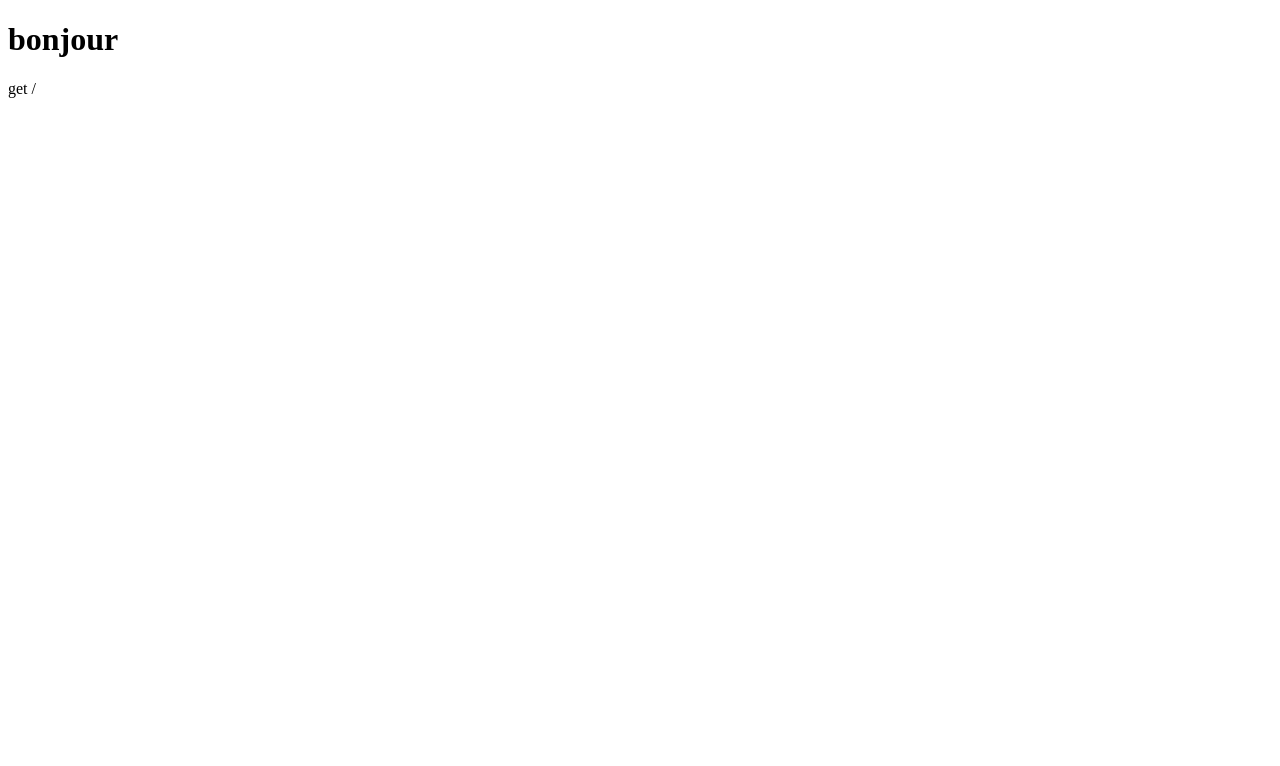
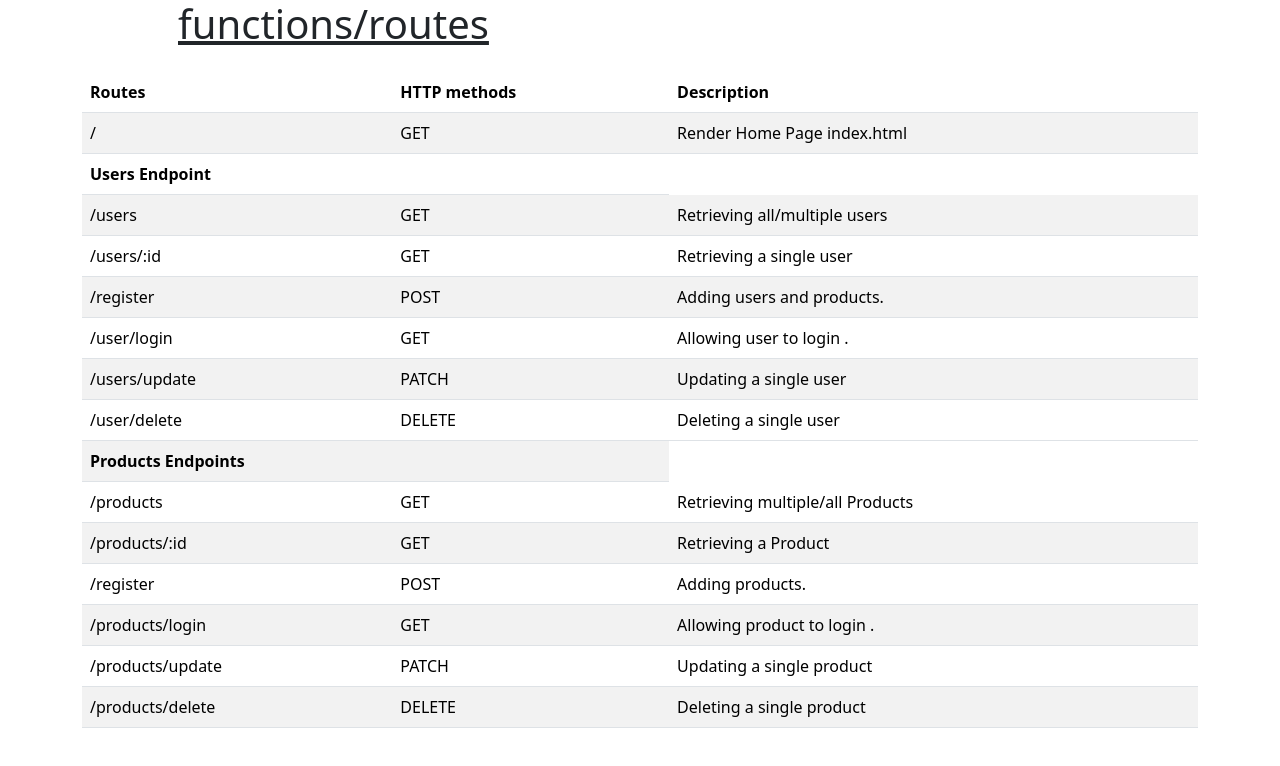
Before and after one commit to shaheemux/Node-js-Project, a website: page public/index.html in a window 1280 px wide. Drawn offline with nearby package versions, Linux system fonts and the light colour scheme.

Commit message:
added files

```diff
--- a/package.json
+++ b/package.json
@@ -12,7 +12,9 @@
   "license": "ISC",
   "dependencies": {
     "cors": "^2.8.5",
+    "dotenv": "^16.4.5",
     "express": "^4.18.2",
+    "mysql2": "^3.9.2",
     "nodemon": "^3.1.0"
   }
 }
--- a/public/index.html
+++ b/public/index.html
@@ -3,12 +3,109 @@
 <head>
     <meta charset="UTF-8">
     <meta name="viewport" content="width=device-width, initial-scale=1.0">
-    <title>Document</title>
+    <title>Static Page</title>
 </head>
 <body>
 
-    <h1>bonjour</h1>
-    <label>get / </label>
+    <!DOCTYPE html>
+<html lang="en">
+<head>
+    <meta charset="UTF-8">
+    <meta name="viewport" content="width=device-width, initial-scale=1.0">
+    <title>Document</title>
+    <link rel="stylesheet" href="https://cdn.jsdelivr.net/npm/bootstrap@5.3.2/dist/css/bootstrap.min.css
+    ">
+</head>
+<body>
+    <div class="container">
+        <h1 class="mb-4 ps-5 ms-5">
+            <u>functions/routes</u>
+        </h1>
+        <table class="table table-striped mt-4">
+            <thead>
+                <th colspan="2">Routes</th>
+                <th colspan="2">HTTP methods</th>
+                <th colspan="2">Description</th>
+            </thead>
+            <tbody>
+                <tr>
+                    <td colspan="2">/</td>
+                    <td colspan="2">GET</td>
+                    <td colspan="2">Render Home Page index.html </td>
+                </tr>
+                <th colspan="4">
+                    Users Endpoint
+                </th>
+                <tr>
+                    <td colspan="2">/users</td>
+                    <td colspan="2">GET</td>
+                    <td colspan="2">Retrieving all/multiple users</td>
+                </tr>
+                <tr>
+                    <td colspan="2">/users/:id</td>
+                    <td colspan="2">GET</td>
+                    <td colspan="2">Retrieving a single user</td>
+                </tr>
+                <tr>
+                    <td colspan="2">/register</td>
+                    <td colspan="2">POST</td>
+                    <td colspan="2">Adding users and products.</td>
+                </tr>
+                <tr>
+                    <td colspan="2">/user/login</td>
+                    <td colspan="2">GET</td>
+                    <td colspan="2">Allowing user to login .</td>
+                </tr>
+                <tr>
+                    <td colspan="2">/users/update</td>
+                    <td colspan="2">PATCH</td>
+                    <td colspan="2">Updating a single user</td>
+                </tr>
+                <tr>
+                    <td colspan="2">/user/delete</td>
+                    <td colspan="2">DELETE</td>
+                    <td colspan="2">Deleting a single user</td>
+                </tr>
+                <th colspan="4">
+                    Products Endpoints
+                </th>
+                <tr>
+                    <td colspan="2">/products</td>
+                    <td colspan="2">GET</td>
+                    <td colspan="2">Retrieving multiple/all Products</td>
+                </tr>
+                <tr>
+                    <td colspan="2">/products/:id</td>
+                    <td colspan="2">GET</td>
+                    <td colspan="2">Retrieving a Product</td>
+                </tr>
+                <tr>
+                    <td colspan="2">/register</td>
+                    <td colspan="2">POST</td>
+                    <td colspan="2">Adding products.</td>
+                </tr>
+                <!--  -->
+                <tr>
+                    <td colspan="2">/products/login</td>
+                    <td colspan="2">GET</td>
+                    <td colspan="2">Allowing product to login .</td>
+                </tr>
+                <tr>
+                    <td colspan="2">/products/update</td>
+                    <td colspan="2">PATCH</td>
+                    <td colspan="2">Updating a single product</td>
+                </tr>
+                <tr>
+                    <td colspan="2">/products/delete</td>
+                    <td colspan="2">DELETE</td>
+                    <td colspan="2">Deleting a single product</td>
+                </tr>
+            </tbody>
+        </table>
+        <script src="https://cdn.jsdelivr.net/npm/bootstrap@5.3.2/dist/js/bootstrap.bundle.min.js
+        "></script>
+</body>
+</html>
 
 </body>
 </html>
```
Also changed, not shown: config/config.js (added, +15 -0 lines), controller/anythingcontroller.js (deleted, +0 -22 lines), controller/productscontroller.js (added, +58 -0 lines), models/db.js (added, +28 -0 lines), routes/anything.js (deleted, +0 -13 lines), routes/products.js (added, +31 -0 lines), server.js (+10 -4 lines), controller/userscontroller.js (added), middleware/authentication.js (added), routes/users.js (added), 2 other files.
